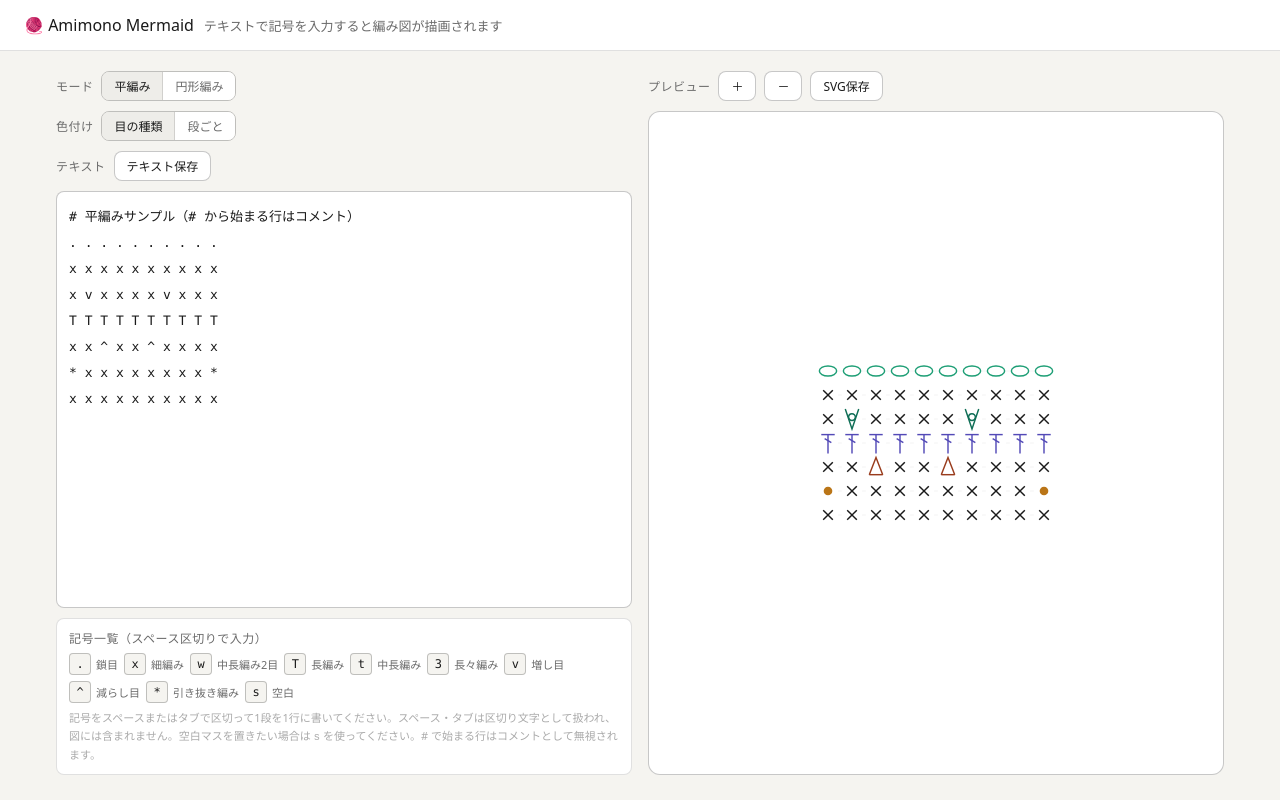
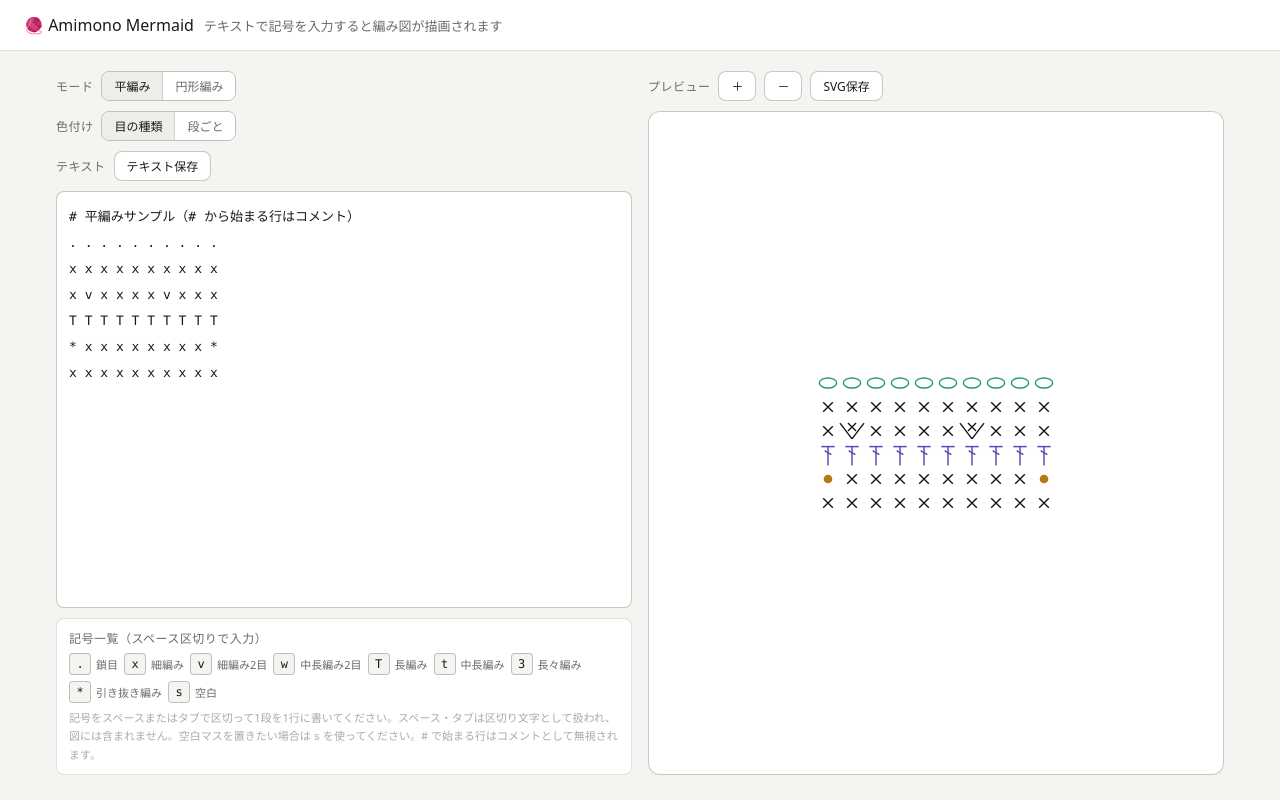
Before and after one commit to goichang/komaami, a website: page index.html in a window 1280 px wide. Drawn offline with Linux system fonts and the light colour scheme.

Commit message:
増やし目と減らし目を削除して、細編み2目を追加

```diff
--- a/index.html
+++ b/index.html
@@ -297,7 +297,6 @@
 x x x x x x x x x x
 x v x x x x v x x x
 T T T T T T T T T T
-x x ^ x x ^ x x x x
 * x x x x x x x x *
 x x x x x x x x x x
     </textarea
@@ -309,7 +308,6 @@ x x x x x x x x x x
 x x x x x x x x x x x x
 x v x x v x x v x x v x
 T T T T T T T T T T T T T T T T
-x x x v x x x v x x x v x x x v
 x x x x x x x x x x x x x x x x x x x x
     </textarea
         >
@@ -326,6 +324,10 @@ x x x x x x x x x x x x x x x x x x x x
               細編み
             </div>
             <div class="li">
+              <div class="lsym">v</div>
+              細編み2目
+            </div>
+            <div class="li">
               <div class="lsym">w</div>
               中長編み2目
             </div>
@@ -340,14 +342,6 @@ x x x x x x x x x x x x x x x x x x x x
             <div class="li">
               <div class="lsym">3</div>
               長々編み
-            </div>
-            <div class="li">
-              <div class="lsym">v</div>
-              増し目
-            </div>
-            <div class="li">
-              <div class="lsym">^</div>
-              減らし目
             </div>
             <div class="li">
               <div class="lsym">*</div>
@@ -386,12 +380,11 @@ x x x x x x x x x x x x x x x x x x x x
       const SYM_COLORS = {
         ".": "#1D9E75",
         x: null,
+        v: null,
         w: "#534AB7",
         t: "#534AB7",
         T: "#534AB7",
         3: "#534AB7",
-        v: "#0F6E56",
-        "^": "#993C1D",
         "*": "#BA7517",
         s: null,
       };
@@ -615,46 +608,6 @@ x x x x x x x x x x x x x x x x x x x x
               }),
             );
             break;
-          case "v":
-            g.appendChild(
-              svgEl("polyline", {
-                points: `${-s * 0.28},${-s * 0.42} 0,${s * 0.42} ${s * 0.28},${-s * 0.42}`,
-                stroke: color,
-                fill: "none",
-                "stroke-width": sw,
-              }),
-            );
-            g.appendChild(
-              svgEl("circle", {
-                cx: 0,
-                cy: -s * 0.08,
-                r: s * 0.14,
-                stroke: color,
-                fill: "none",
-                "stroke-width": sw,
-              }),
-            );
-            break;
-          case "^":
-            g.appendChild(
-              svgEl("polyline", {
-                points: `${-s * 0.28},${s * 0.32} 0,${-s * 0.4} ${s * 0.28},${s * 0.32}`,
-                stroke: color,
-                fill: "none",
-                "stroke-width": sw,
-              }),
-            );
-            g.appendChild(
-              svgEl("line", {
-                x1: -s * 0.28,
-                y1: s * 0.32,
-                x2: s * 0.28,
-                y2: s * 0.32,
-                stroke: color,
-                "stroke-width": sw,
-              }),
-            );
-            break;
           case "*":
             g.appendChild(
               svgEl("circle", {
@@ -663,6 +616,49 @@ x x x x x x x x x x x x x x x x x x x x
                 r: s * 0.18,
                 fill: color,
                 stroke: "none",
+              }),
+            );
+            break;
+          case "v":
+            // 細編み2目：下部合流のV字 + 上部のX（細編み記号）
+            g.appendChild(
+              svgEl("line", {
+                x1: 0,
+                y1: s * 0.33,
+                x2: -s * 0.5,
+                y2: -s * 0.33,
+                stroke: color,
+                "stroke-width": sw,
+              }),
+            );
+            g.appendChild(
+              svgEl("line", {
+                x1: 0,
+                y1: s * 0.33,
+                x2: s * 0.5,
+                y2: -s * 0.33,
+                stroke: color,
+                "stroke-width": sw,
+              }),
+            );
+            g.appendChild(
+              svgEl("line", {
+                x1: -s * 0.17,
+                y1: 0,
+                x2: s * 0.17,
+                y2: -s * 0.33,
+                stroke: color,
+                "stroke-width": sw,
+              }),
+            );
+            g.appendChild(
+              svgEl("line", {
+                x1: s * 0.17,
+                y1: 0,
+                x2: -s * 0.17,
+                y2: -s * 0.33,
+                stroke: color,
+                "stroke-width": sw,
               }),
             );
             break;
```
